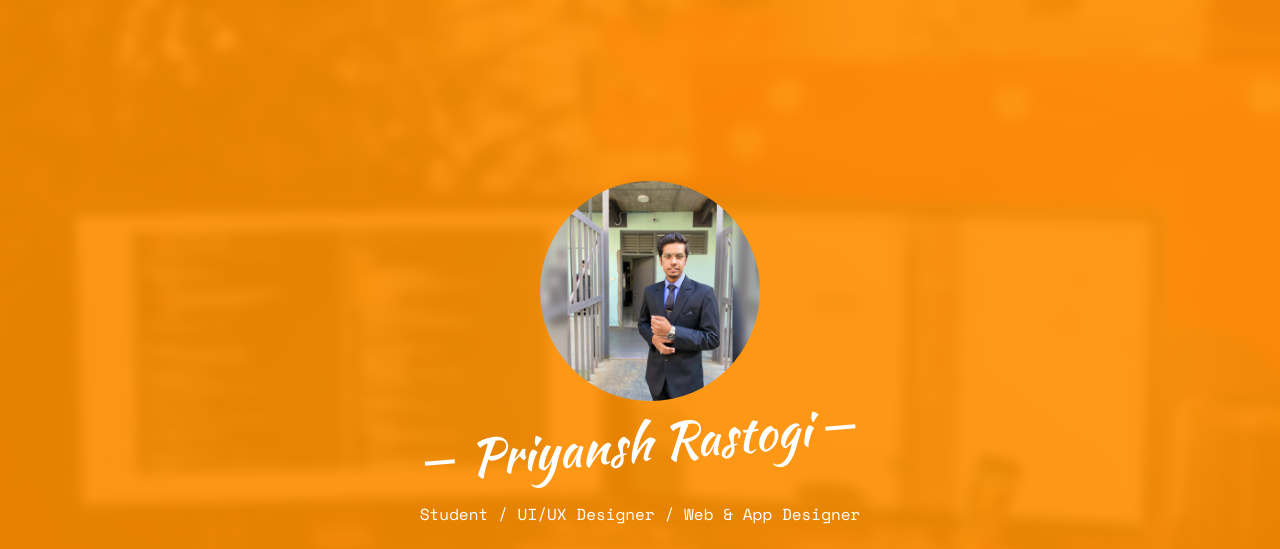
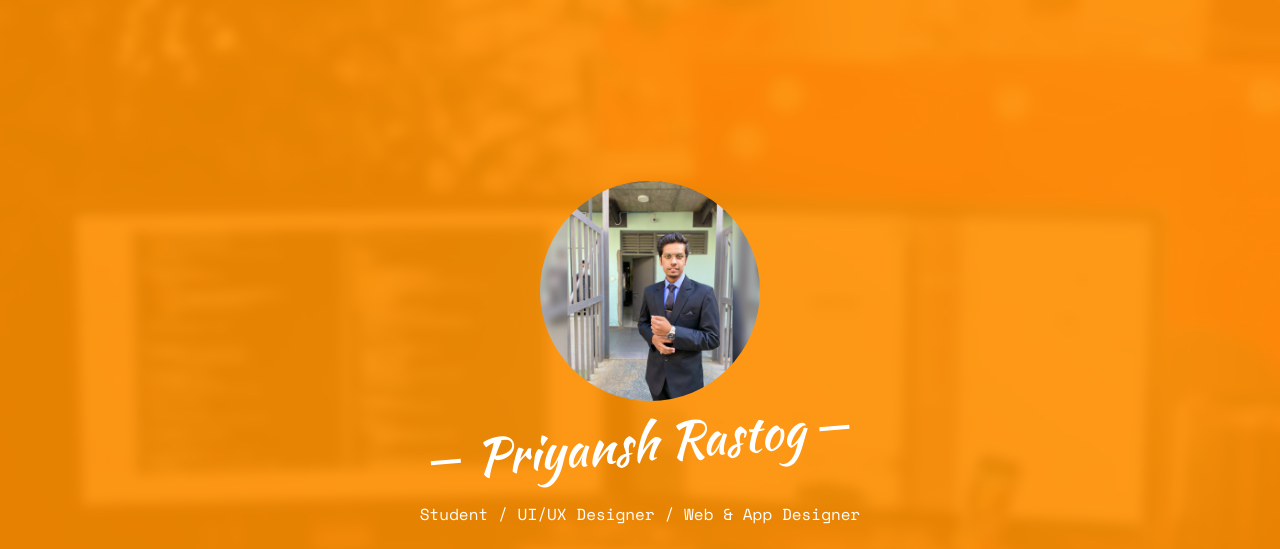
Before and after one commit to priyansh2174/Portfolio, a plain HTML site: page index.html in a window 1280 px wide. Shown: the top 549 px of the page. Drawn offline with nearby package versions, Linux system fonts and the light colour scheme; some packages are replaced by stand-ins of ours; no server answers; files whose address does not match are found by name.

Commit message:
Updates and changes

```diff
--- a/index.html
+++ b/index.html
@@ -60,7 +60,7 @@
 						<div class="display-t js-fullheight">
 							<div class="display-tc js-fullheight animate-box" data-animate-effect="fadeIn">
 								<div class="profile-thumb"><img src="images/user-p1.JPG" height="220px" alt="" style="border-radius:50%"></div>
-								<h1><span>Priyansh Rastogi</span></h1>
+								<h1><span>Priyansh Rastog</span></h1>
 								<h3><span>Student / UI/UX Designer / Web & App Designer </span></h3>
 								<p>
 								<ul class="fh5co-social-icons">
```
